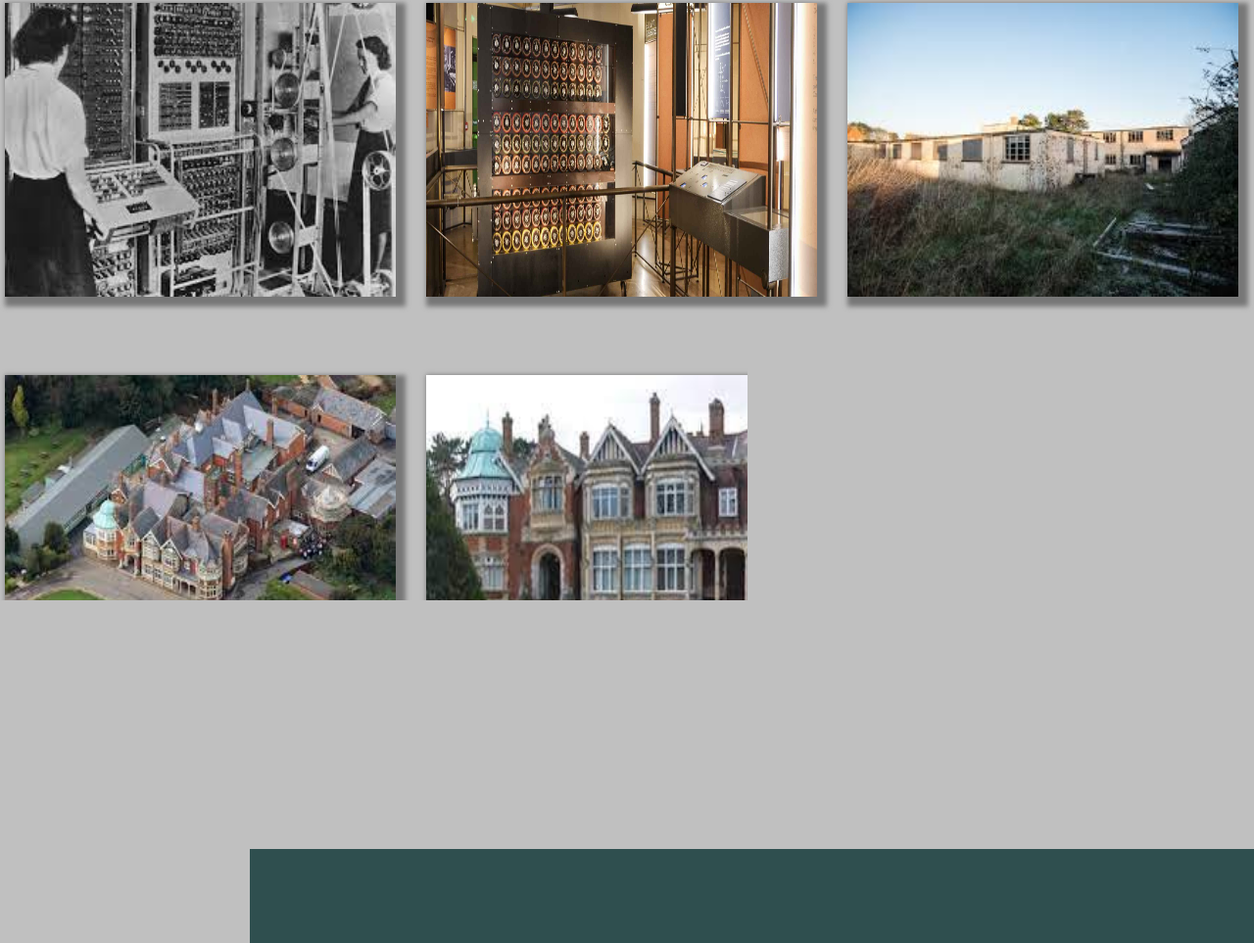
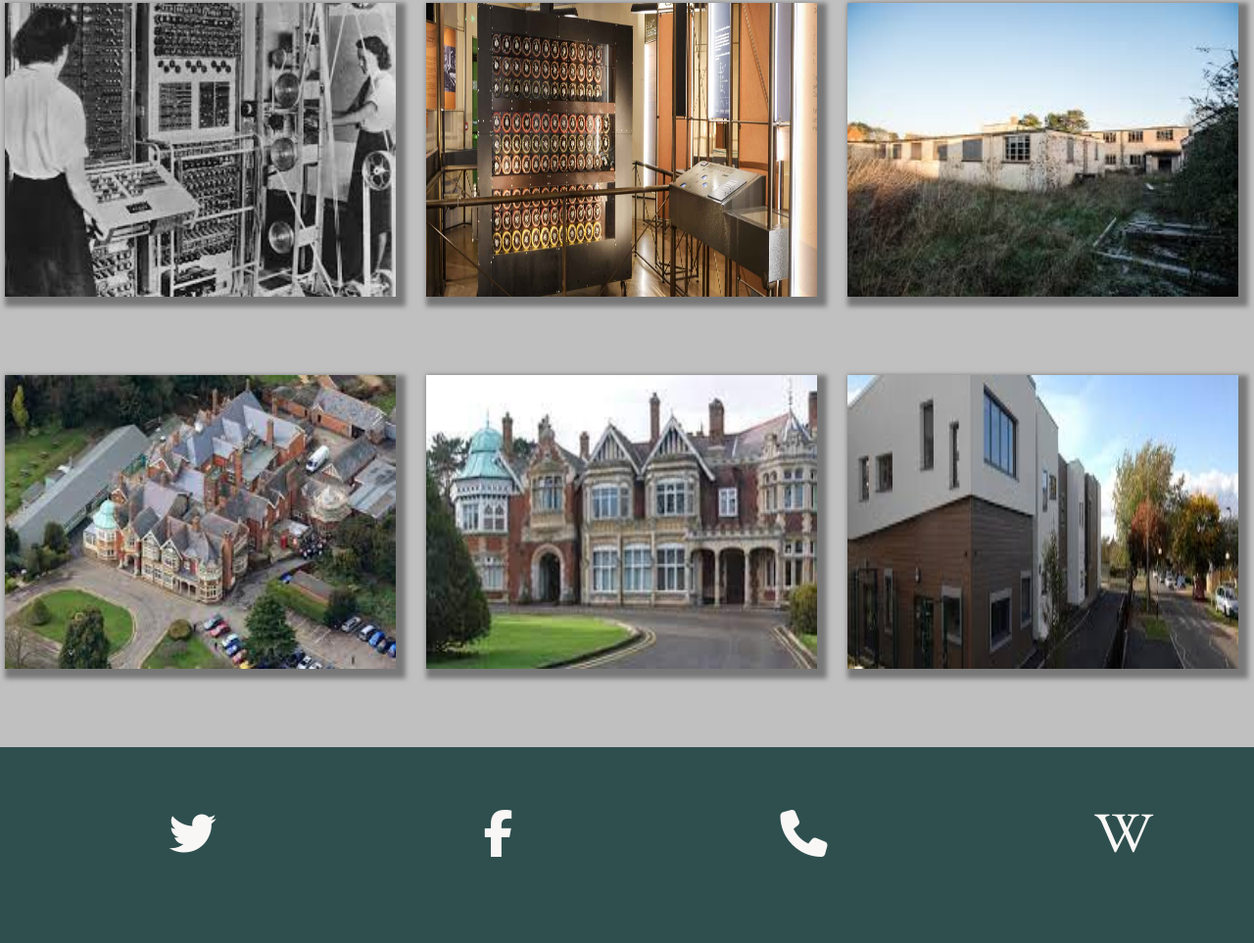
Before and after one commit to seanreid1997/code-institute-p1, a plain HTML site: page gallery.html in a window 1280 px wide. Shown: the part 912-1875 px from the top of the page at 98% size. Drawn offline with Linux system fonts and the light colour scheme; a web font is replaced by a local one.

Commit message:
Add new footer icons and  styles to gallery and history pages

```diff
--- a/gallery.html
+++ b/gallery.html
@@ -48,19 +48,21 @@
 
     <footer>
         <div id="social-media">
-            <h3>Share This Page:</h3>
-            <h4><a href="https://twitter.com/bletchleypark" target="_blank" rel="noopener">Twitter</a></h4>
-            <br>
-            <h4><a href="https://www.facebook.com/Bletchleypark1/" target="_blank" rel="noopener">Facebook</a></h4>
-        </div>
+            <a href="https://twitter.com/bletchleypark" target="_blank" rel="noopener" aria-label="Visit the offical Twitter page">
+                <i class="fab fa-twitter"></i></a>
 
-        <div id="more-info">
-        <h3>For More Info Visit:</h3>
-        <h4><a href="https://bletchleypark.org.uk" target="_blank" rel="noopener">bletchleypark.org.uk</a></h4>
-        <br>
-        <h4><a href="https://en.wikipedia.org/wiki/Bletchley_Park" target="_blank" rel="noopener">wikipedia.org/wiki/Bletchley_Park</a></h4>
+            <a href="https://www.facebook.com/Bletchleypark1/" target="_blank" rel="noopener" aria-label="Visit the official Facebook page">
+                <i class="fab fa-facebook-f"></i></a>
+
+            <a href="https://bletchleypark.org.uk" target="_blank" rel="noopener" aria-label="Vist the officail website of Blethcley Park">
+                <i class="fas fa-phone"></i></a>
+
+            <a href="https://en.wikipedia.org/wiki/Bletchley_Park" target="_blank" rel="noopener" aria-label="Visit wikipedia for more info">
+                <i class="fab fa-wikipedia-w"></i></a>
         </div>
     </footer>
 
+    <!--Font Awsome script-->
+    <script src="https://kit.fontawesome.com/d15acb58b5.js" crossorigin="anonymous"></script>
 </body>
 </html>
```
Also changed, not shown: history.html (+12 -10 lines).
